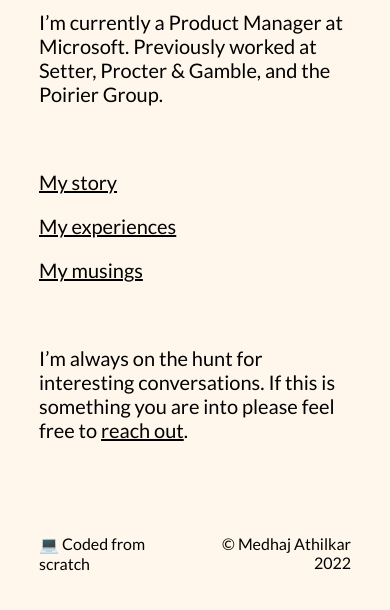
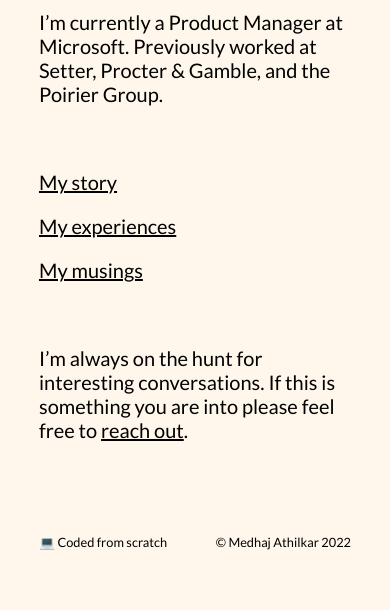
Before and after one commit to athilkar/medhaj-me, a plain HTML site: page index.html in a window 390 px wide. Shown: the part 120-730 px from the top of the page. Drawn offline with Linux system fonts and the light colour scheme; a web font is replaced by a local one.

Commit message:
reduced font size of footer

```diff
--- a/style.css
+++ b/style.css
@@ -242,6 +242,11 @@
 
   .copyright{
     text-align: right;
+    font-size: 0.80rem;
+  }
+
+  .scratch{
+    font-size: 0.80rem;
   }
 
   h2{
```
